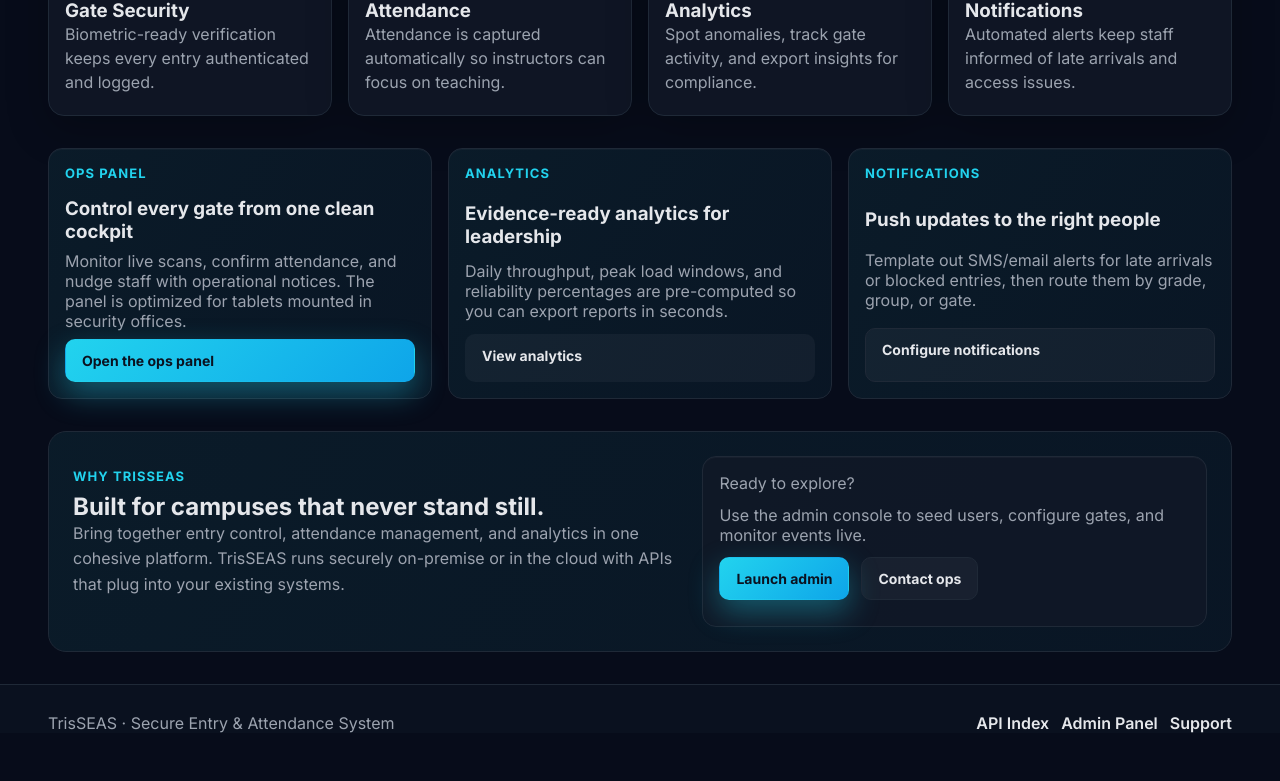
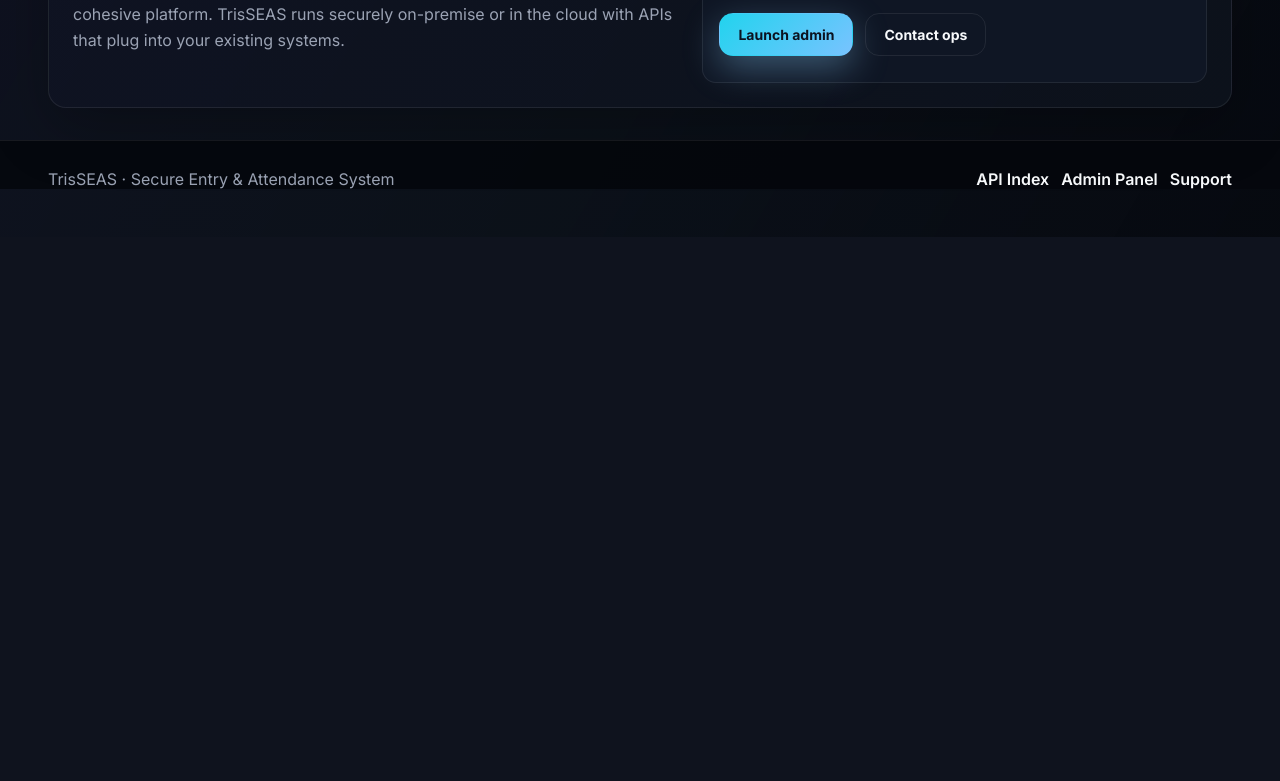
Before and after one commit to Opuio1e/TrisSEAS, a Django app: page / in a window 1280 px wide. Shown: the part 986-1767 px from the top of the page. After the commit the page ends 1223 px from the top, so only its background shows below. Run offline with Django 5.2, Linux system fonts and the light colour scheme; data comes from the database, SQL or seed files in the repository; data that the repository does not hold is empty.

Commit message:
Redesign home screen with minimal animated layout

```diff
--- a/static/css/home.css
+++ b/static/css/home.css
@@ -1,13 +1,13 @@
 :root {
-    --bg: #070c1a;
-    --panel: #0f172a;
-    --card: #0b1220;
-    --text: #e5e7eb;
-    --muted: #9ca3af;
-    --accent: var(--live-accent, #22d3ee);
-    --accent-strong: #0ea5e9;
-    --border: #1f2937;
-    --glow: rgba(34, 211, 238, 0.15);
+    --bg: #05070d;
+    --panel: rgba(255, 255, 255, 0.03);
+    --card: rgba(255, 255, 255, 0.05);
+    --text: #f8fafc;
+    --muted: #9ba3b4;
+    --accent: var(--live-accent, #8cd0ff);
+    --accent-strong: #78c3ff;
+    --border: rgba(255, 255, 255, 0.08);
+    --glow: rgba(140, 208, 255, 0.15);
 }
 
 * {
@@ -18,12 +18,12 @@
 
 body {
     font-family: 'Inter', system-ui, -apple-system, sans-serif;
-    background: radial-gradient(circle at 20% 20%, rgba(34, 211, 238, 0.08), transparent 25%),
-                radial-gradient(circle at 80% 0%, rgba(14, 165, 233, 0.07), transparent 20%),
-                var(--bg);
+    background: linear-gradient(120deg, rgba(124, 148, 255, 0.08), rgba(120, 195, 255, 0.05) 45%, rgba(5, 7, 13, 0.8)), var(--bg);
     color: var(--text);
     min-height: 100vh;
     padding-bottom: 48px;
+    background-attachment: fixed;
+    overflow-x: hidden;
 }
 
 a {
@@ -111,14 +112,10 @@ a {
     color: var(--accent);
     margin-bottom: 8px;
     font-size: 13px;
+    opacity: 0.85;
 }
 
-.lede {
-    color: var(--muted);
-    line-height: 1.6;
-    margin-bottom: 18px;
-    max-width: 680px;
-}
+.lede { color: var(--muted); line-height: 1.6; margin-bottom: 18px; max-width: 680px; }
 
 .muted {
     color: var(--muted);
@@ -132,30 +129,21 @@ a {
 }
 
 .btn {
-    padding: 12px 16px;
-    border-radius: 10px;
+    padding: 12px 18px;
+    border-radius: 14px;
     font-weight: 700;
     font-size: 14px;
     border: 1px solid transparent;
-    transition: all 180ms ease;
-    background: rgba(255,255,255,0.04);
+    transition: all 220ms ease;
+    background: rgba(255, 255, 255, 0.05);
     color: var(--text);
 }
 
-.btn.primary {
-    background: linear-gradient(135deg, var(--accent), var(--accent-strong));
-    color: #0b1220;
-    box-shadow: 0 12px 30px rgba(34, 211, 238, 0.35);
-}
+.btn.primary { background: linear-gradient(135deg, var(--accent), var(--accent-strong)); color: #0b1220; box-shadow: 0 12px 35px rgba(140, 208, 255, 0.35); }
 
-.btn:hover {
-    transform: translateY(-1px);
-    border-color: var(--border);
-}
+.btn:hover { transform: translateY(-2px); border-color: var(--border); }
 
-.btn.ghost {
-    border-color: var(--border);
-}
+.btn.ghost { border-color: var(--border); background: transparent; }
 
 .pill-row {
     display: flex;
@@ -287,45 +244,30 @@ a {
 
 .pillar {
     border: 1px solid var(--border);
-    background: rgba(17,24,39,0.85);
+    background: linear-gradient(145deg, rgba(255, 255, 255, 0.04), rgba(255, 255, 255, 0.01));
     border-radius: 16px;
-    padding: 16px;
+    padding: 18px;
     min-height: 170px;
     box-shadow: 0 12px 40px rgba(0,0,0,0.25);
+    transition: transform 220ms ease, border-color 220ms ease;
 }
 
 .pillar p { color: var(--muted); line-height: 1.5; }
+.pillar:hover { transform: translateY(-4px); border-color: rgba(255, 255, 255, 0.12); }
 
 .icon { font-size: 22px; margin-bottom: 10px; }
-
-.panels {
-    display: grid;
-    grid-template-columns: repeat(auto-fit, minmax(260px, 1fr));
-    gap: 16px;
-    margin: 0 clamp(18px, 4vw, 48px) 32px;
-}
-
-.panel-card {
-    border: 1px solid var(--border);
-    border-radius: 14px;
-    padding: 16px;
-    background: linear-gradient(120deg, rgba(34, 211, 238, 0.05), rgba(14, 165, 233, 0.03)), rgba(11,18,32,0.9);
-    box-shadow: inset 0 1px 0 rgba(255,255,255,0.03);
-    display: grid;
-    gap: 8px;
-}
 
 .callout {
     margin: 32px clamp(18px, 4vw, 48px);
     border: 1px solid var(--border);
-    background: linear-gradient(120deg, rgba(34, 211, 238, 0.05), rgba(14, 165, 233, 0.03)),
-                rgba(11,18,32,0.9);
+    background: linear-gradient(120deg, rgba(124, 148, 255, 0.08), rgba(120, 195, 255, 0.06)), rgba(5, 7, 13, 0.85);
     border-radius: 18px;
     padding: 24px;
     display: grid;
     grid-template-columns: 1.2fr 1fr;
     gap: 24px;
     align-items: center;
+    box-shadow: 0 20px 60px rgba(0,0,0,0.25);
 }
 
 .callout .card {
@@ -338,10 +280,11 @@ a {
 
 .callout .card p { color: var(--muted); margin-bottom: 12px; }
 
+
 .footer {
     padding: 28px clamp(18px, 4vw, 48px) 0;
     border-top: 1px solid var(--border);
-    background: rgba(11,18,32,0.9);
+    background: rgba(5, 7, 13, 0.9);
     display: flex;
     flex-wrap: wrap;
     justify-content: space-between;
--- a/templates/home.html
+++ b/templates/home.html
@@ -13,6 +13,7 @@
 <body>
     <div class="orb orb-a"></div>
     <div class="orb orb-b"></div>
+
     <header class="nav">
         <div class="nav-brand">
             <div class="logo">SEAS</div>
@@ -22,22 +23,23 @@
             </div>
         </div>
         <nav class="nav-links">
-            <a href="/ops/">Admin panel</a>
+            <a href="/ops/">Ops</a>
             <a href="/analytics/">Analytics</a>
-            <a href="/notifications/">Notifications</a>
+            <a href="/notifications/">Notify</a>
             <a class="ghost" href="/console/">Gate console</a>
+            <a class="pill" href="/admin/">Launch admin</a>
         </nav>
     </header>
 
     <main>
         <section class="hero">
-            <div class="hero-copy">
+            <div class="hero-copy fade-in">
                 <p class="eyebrow">Campus command center</p>
                 <h2>Streamlined access, transparent attendance, instant insight.</h2>
-                <p class="lede">Secure entry gates, live attendance capture, and proactive notifications in one cohesive platform. Built for operations teams that need to act before issues slow the day down.</p>
+                <p class="lede">Secure entry gates, live attendance capture, and proactive notifications in one cohesive platform. Built for operations teams that act before issues slow the day down.</p>
                 <div class="cta-row">
-                    <a class="btn primary" href="/admin/">Launch Django admin</a>
-                    <a class="btn" href="/ops/">Open ops panel</a>
+                    <a class="btn primary" href="/console/">Launch console</a>
+                    <a class="btn" href="/analytics/">View analytics</a>
                     <a class="btn ghost" href="/api/">API index</a>
                 </div>
                 <div class="pill-row">
@@ -46,7 +48,8 @@
                     <span>Audit-safe exports</span>
                 </div>
             </div>
-            <div class="hero-visual">
+
+            <div class="hero-visual slide-up">
                 <div class="live-card">
                     <div class="live-header">
                         <div class="pulse"></div>
@@ -75,9 +78,14 @@
                     </div>
                     <div class="feed" id="liveFeed"></div>
                 </div>
-                <div class="image-stack">
-                    <img src="https://images.unsplash.com/photo-1519389950473-47ba0277781c?auto=format&fit=crop&w=1200&q=80" alt="Operations" />
-                    <div class="image-note">Operational visibility with real-time updates.</div>
+                <div class="glass-card">
+                    <p class="eyebrow">Minimal ops view</p>
+                    <p class="muted">Calm gradients, soft shadows, and motion cues inspired by Apple's Pages keep the console focused on signal over noise.</p>
+                    <div class="chip-row">
+                        <span class="chip">Gate uptime</span>
+                        <span class="chip">Attendance health</span>
+                        <span class="chip">Real-time alerts</span>
+                    </div>
                 </div>
             </div>
         </section>
@@ -87,43 +95,26 @@
                 <div class="icon">🔒</div>
                 <h3>Gate Security</h3>
                 <p>Biometric-ready verification keeps every entry authenticated and logged.</p>
+                <a class="link" href="/ops/">Control gates</a>
             </article>
             <article class="pillar">
                 <div class="icon">🕒</div>
                 <h3>Attendance</h3>
                 <p>Attendance is captured automatically so instructors can focus on teaching.</p>
+                <a class="link" href="/ops/">Track attendance</a>
             </article>
             <article class="pillar">
                 <div class="icon">📊</div>
                 <h3>Analytics</h3>
                 <p>Spot anomalies, track gate activity, and export insights for compliance.</p>
+                <a class="link" href="/analytics/">See insights</a>
             </article>
             <article class="pillar">
                 <div class="icon">🔔</div>
                 <h3>Notifications</h3>
                 <p>Automated alerts keep staff informed of late arrivals and access issues.</p>
+                <a class="link" href="/notifications/">Configure alerts</a>
             </article>
-        </section>
-
-        <section class="panels">
-            <div class="panel-card">
-                <p class="eyebrow">Ops panel</p>
-                <h3>Control every gate from one clean cockpit</h3>
-                <p class="muted">Monitor live scans, confirm attendance, and nudge staff with operational notices. The panel is optimized for tablets mounted in security offices.</p>
-                <a class="btn primary" href="/ops/">Open the ops panel</a>
-            </div>
-            <div class="panel-card">
-                <p class="eyebrow">Analytics</p>
-                <h3>Evidence-ready analytics for leadership</h3>
-                <p class="muted">Daily throughput, peak load windows, and reliability percentages are pre-computed so you can export reports in seconds.</p>
-                <a class="btn" href="/analytics/">View analytics</a>
-            </div>
-            <div class="panel-card">
-                <p class="eyebrow">Notifications</p>
-                <h3>Push updates to the right people</h3>
-                <p class="muted">Template out SMS/email alerts for late arrivals or blocked entries, then route them by grade, group, or gate.</p>
-                <a class="btn ghost" href="/notifications/">Configure notifications</a>
-            </div>
         </section>
 
         <section class="callout">
```
Also changed, not shown: other parts of static/css/home.css (+72 -53 lines).
